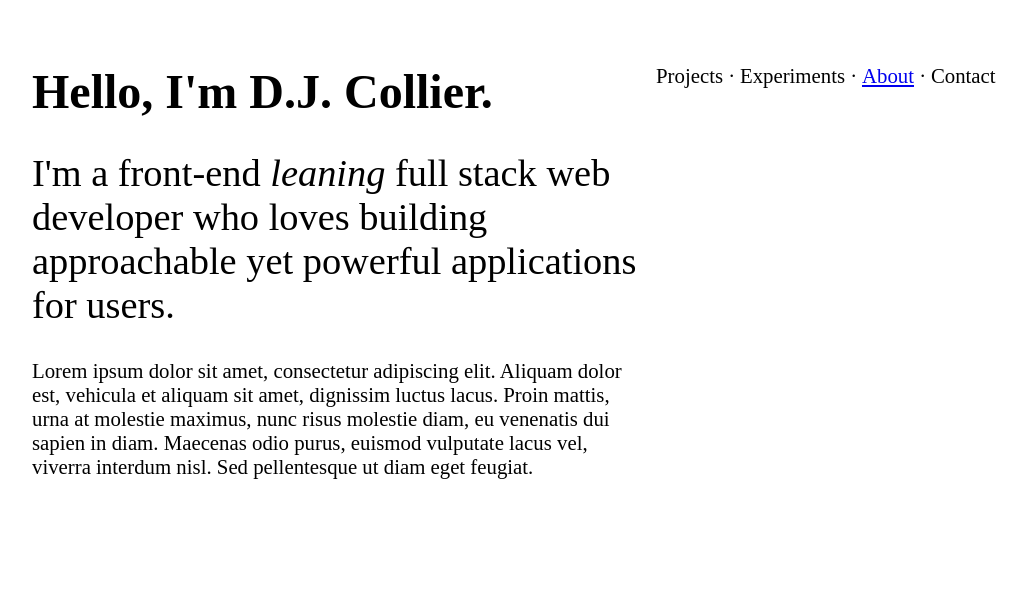
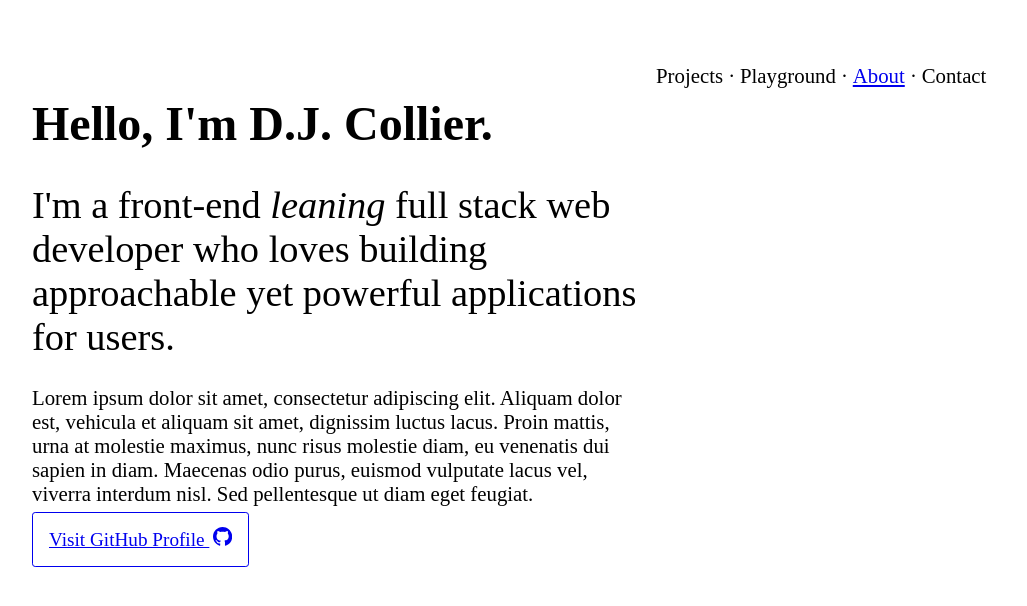
Before and after one commit to collier/collier.github.io, a Gatsby site: page / in a window 1280 px wide. Shown: the whole page, without its empty margins (88-1115 px from the left). Built offline with nearby package versions, Linux system fonts and the light colour scheme; Gatsby itself is replaced by a stand-in of ours.

Commit message:
Adding github button to page

```diff
--- a/package.json
+++ b/package.json
@@ -19,9 +19,10 @@
   },
   "homepage": "https://github.com/collier/collier.github.io#readme",
   "dependencies": {
-    "gatsby": "^2.19.18",
+    "gatsby": "^2.20.8",
     "prettier": "1.19.1",
     "react": "^16.12.0",
-    "react-dom": "^16.12.0"
+    "react-dom": "^16.12.0",
+    "react-icons": "^3.9.0"
   }
 }
--- a/src/components/Navbar/Navbar.js
+++ b/src/components/Navbar/Navbar.js
@@ -14,7 +14,7 @@ function Navbar() {
           <Link to="/">Home</Link>
         </li>
         <li className={styles.link}>Projects</li>
-        <li className={styles.link}>Experiments</li>
+        <li className={styles.link}>Playground</li>
         <li className={styles.link}>
           <Link to="/about">About</Link>
         </li>
--- a/src/pages/index.js
+++ b/src/pages/index.js
@@ -1,5 +1,6 @@
 import React from 'react';
 import { Link } from 'gatsby';
+import { GoMarkGithub } from 'react-icons/go';
 import useSiteMetadata from '../hooks/useSiteMetadata';
 
 import styles from '../styles/index.module.css';
@@ -22,12 +23,16 @@ function IndexPage() {
           lacus vel, viverra interdum nisl. Sed pellentesque ut diam eget
           feugiat.
         </h3>
-        <a href={githubUrl}></a>
+        <div>
+          <a href={githubUrl} className={styles.githubLink}>
+            Visit GitHub Profile <GoMarkGithub className={styles.githubIcon} />
+          </a>
+        </div>
       </div>
       <div className={styles.col2}>
         <ul className={styles.navList}>
           <li className={styles.navLink}>Projects ·</li>
-          <li className={styles.navLink}>Experiments ·</li>
+          <li className={styles.navLink}>Playground ·</li>
           <li className={styles.navLink}>
             <Link to="/about">About</Link> ·
           </li>
--- a/src/styles/global.css
+++ b/src/styles/global.css
@@ -26,3 +26,12 @@ a {
 a:hover {
   text-decoration: underline;
 }
+
+h1,
+h2,
+h3,
+h4,
+h5,
+h6 {
+  margin: 0;
+}
--- a/src/styles/index.module.css
+++ b/src/styles/index.module.css
@@ -20,12 +20,13 @@
 
 .title {
   font-size: 3rem;
-  margin-top: 0;
+  margin-bottom: 2rem;
 }
 
 .intro {
   font-weight: normal;
   font-size: 2.4rem;
+  margin-bottom: 1.7rem;
 }
 
 .blurb {
@@ -43,3 +44,14 @@
   display: inline-block;
   margin-right: 0.3rem;
 }
+
+.githubLink {
+  padding: 1rem 1rem;
+  border: 1px solid;
+  border-radius: 0.2rem;
+  font-size: 1.2rem;
+}
+
+.githubIcon {
+  margin-left: 0.2rem;
+}
```
Also changed, not shown: 1 other file.
